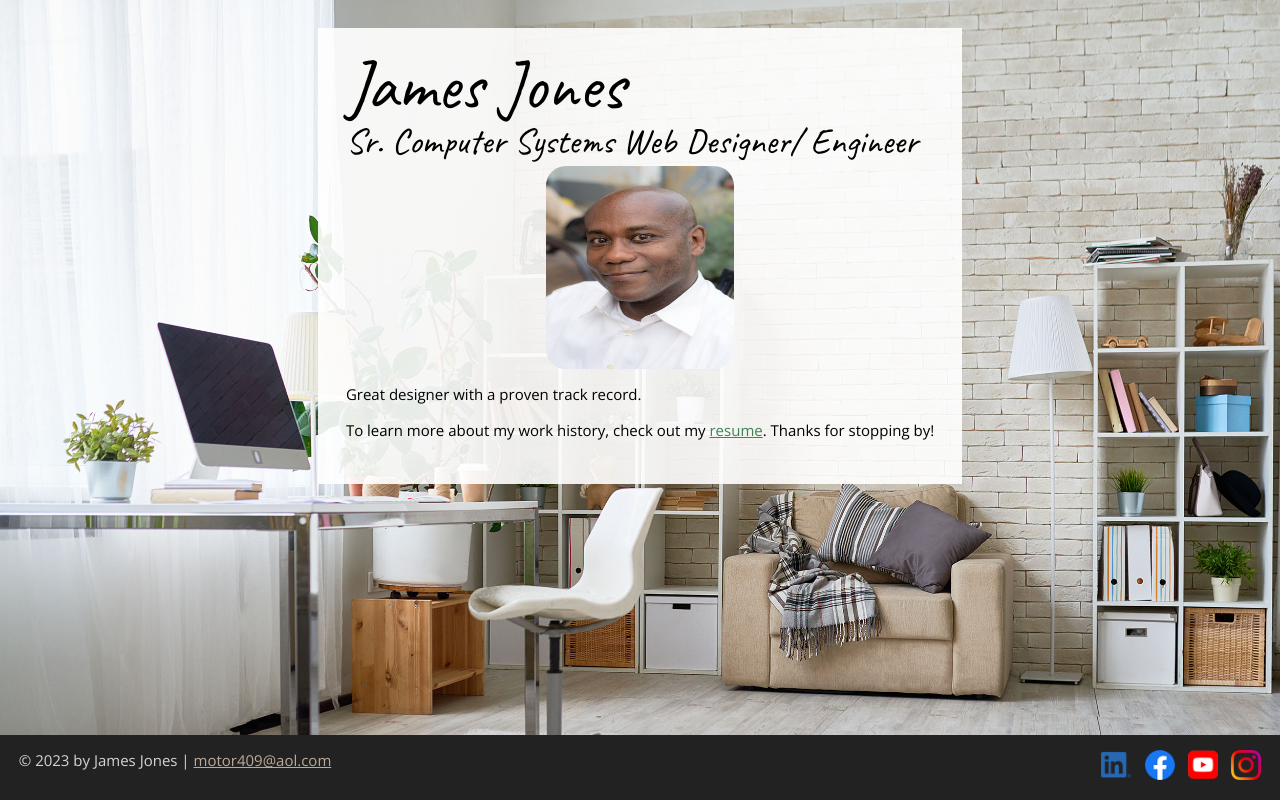
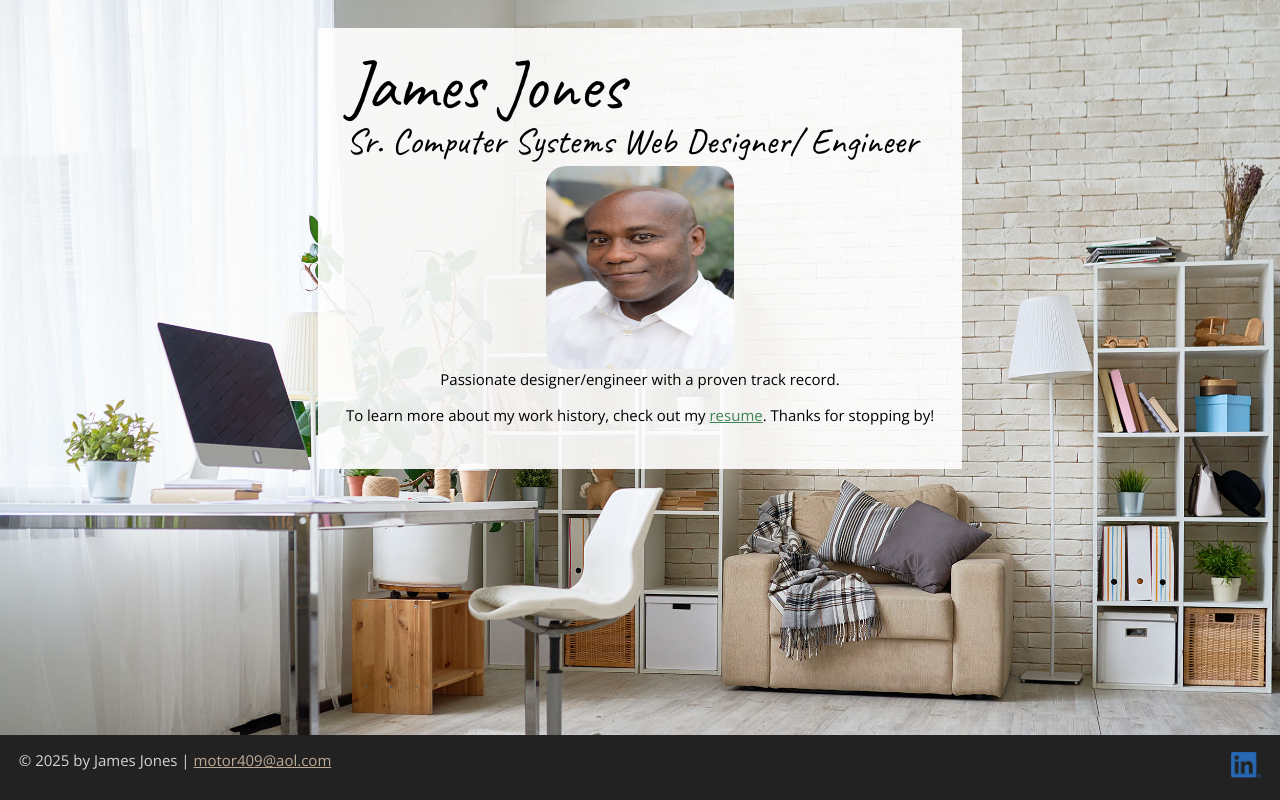
Before and after one commit to jammy-sdgku/ResumeSite, a plain HTML site: page index.html in a window 1280 px wide. Drawn offline with nearby package versions, Linux system fonts and the light colour scheme.

Commit message:
new changes

```diff
--- a/css/styles.css
+++ b/css/styles.css
@@ -108,7 +108,12 @@ a:hover{
     display: block;
 }
 
-.content-bg header {
+.p-top {
+    margin: auto;
+    text-align: center;
+}
+
+.content-bg header{
     align-items: center;
 }
 
--- a/index.html
+++ b/index.html
@@ -24,7 +24,7 @@
         <!-- //  ABOUT ME  // -->
         <main>
           <!-- Start content edits below this line. -->
-          <p>Great designer with a proven track record. </p>
+          <p class="p-top">Passionate designer/engineer with a proven track record. </p>
           <p>To learn more about my work history, check out my <a href="resume.html"> resume</a>. Thanks for stopping by!</p>
 
           <!-- End content edits here. -->
@@ -35,22 +35,13 @@
     <!-- //  FOOTER INFO, SOCIAL MEDIA  // -->
     <footer>
       <!-- Start content edits below this line. -->
-      <p>© 2023 by James Jones | <a href="mailto:motor409@aol.com">motor409@aol.com</a></p>
+      <p>© 2025 by James Jones | <a href="mailto:motor409@aol.com">motor409@aol.com</a></p>
 
       <!-- Add or remove any networks. -->
       <ul class="socials">
         <li>
           <a href="https://www.linkedin.com/in/james-c-jones-59a9a41/" target="LinkedIn"><img src="images/icon-logo-linkedin.png" alt="Youtube"></a>
         </li>
-        <li>
-          <a href="https://www.facebook.com/housemaster.jay.1/" target="FaceBook"><img src="images/icon-logo-facebook.png" alt="facebook"></a>
-        </li>
-        <li>
-          <a href="https://www.youtube.com/channel/UCwNIV6GmVEuY59WPeW2qGcA" target="YouTube"><img src="images/icon-logo-youtube.png" alt="Youtube"></a>
-        </li>
-        <li>
-          <a href="https://www.instagram.com/housemasterjay/" target="Instagram"><img src="images/icon-logo-instagram.png" alt="instagram"></a>
-        </li>
       </ul>
       <!-- End content edits here. -->
     </footer>
```
Also changed, not shown: resume.html (+1 -10 lines), resume_EU.html (+1 -11 lines).
